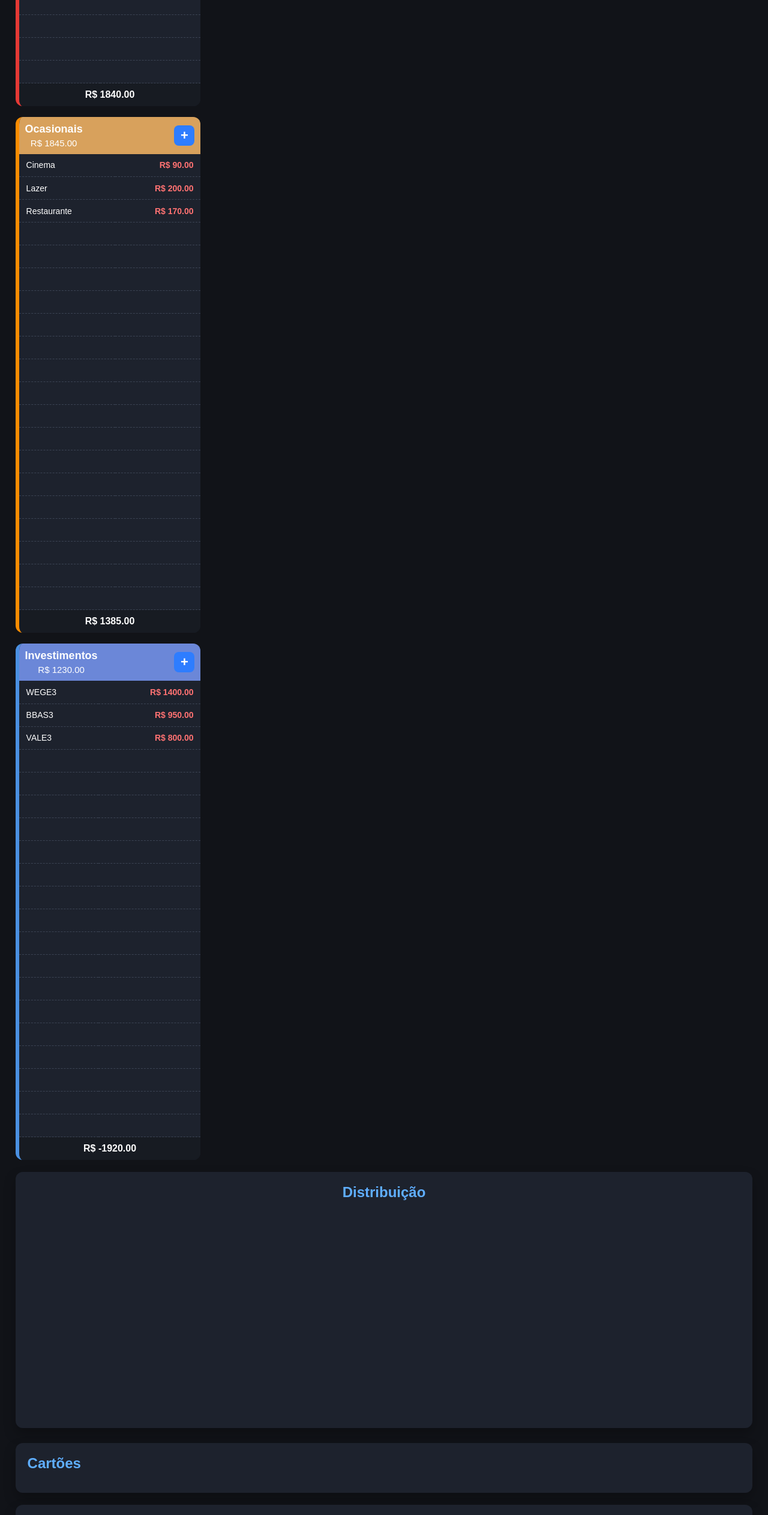
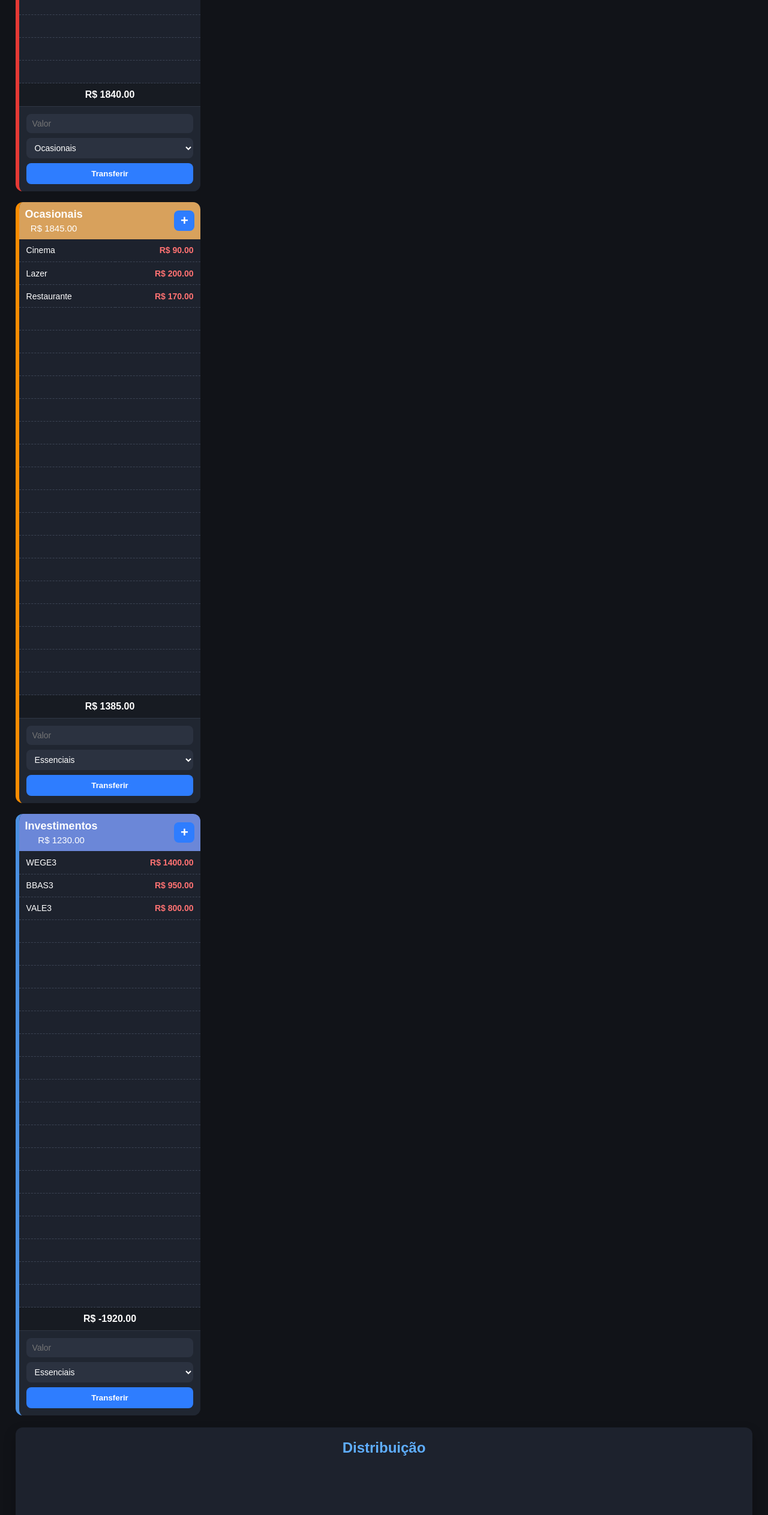
Before and after one commit to jadsondasilva-ops/tutorial, a plain HTML site: page index.html in a window 1280 px wide. Shown: the part 928-3454 px from the top of the page at 60% size. Drawn offline with nearby package versions, Linux system fonts and the light colour scheme.

Commit message:
Botão de transferência do Valor entre colunas

```diff
--- a/index.html
+++ b/index.html
@@ -112,6 +112,35 @@
 
                         </footer>
 
+                        <div class="transferencia">
+
+                            <input
+                                type="number"
+                                id="valorEssenciais"
+                                placeholder="Valor">
+
+                            <select id="origemEssenciais">
+
+                                <option value="ocasionais">
+                                    Ocasionais
+                                </option>
+
+                                <option value="investimentos">
+                                    Investimentos
+                                </option>
+
+                            </select>
+
+                            <button
+                                class="btnTransferir"
+                                data-destino="essenciais">
+
+                                Transferir
+
+                            </button>
+
+                        </div>
+
                     </article>
 
                     <!-- OCASIONAIS -->
@@ -156,6 +185,35 @@
 
                         </footer>
 
+                        <div class="transferencia">
+
+                            <input
+                                type="number"
+                                id="valorOcasionais"
+                                placeholder="Valor">
+
+                            <select id="origemOcasionais">
+
+                                <option value="essenciais">
+                                    Essenciais
+                                </option>
+
+                                <option value="investimentos">
+                                    Investimentos
+                                </option>
+
+                            </select>
+
+                            <button
+                                class="btnTransferir"
+                                data-destino="ocasionais">
+
+                                Transferir
+
+                            </button>
+
+                        </div>
+
                     </article>
 
                     <!-- INVESTIMENTOS -->
@@ -199,6 +257,35 @@
                             </span>
 
                         </footer>
+
+                        <div class="transferencia">
+
+                            <input
+                                type="number"
+                                id="valorInvestimentos"
+                                placeholder="Valor">
+
+                            <select id="origemInvestimentos">
+
+                                <option value="essenciais">
+                                    Essenciais
+                                </option>
+
+                                <option value="ocasionais">
+                                    Ocasionais
+                                </option>
+
+                            </select>
+
+                            <button
+                                class="btnTransferir"
+                                data-destino="investimentos">
+
+                                Transferir
+
+                            </button>
+
+                        </div>
 
                     </article>
 
--- a/script.js
+++ b/script.js
@@ -57,6 +57,12 @@ const btnSalvar = document.getElementById("salvar");
 const btnCancelar = document.getElementById("cancelar");
 
 const botoesAdicionar = document.querySelectorAll(".btnAdicionar");
+
+//==================================================
+// TRANSFERÊNCIA
+//==================================================
+
+const botoesTransferir = document.querySelectorAll(".btnTransferir");
 
 //==================================================
 // ABRIR MODAL
@@ -133,6 +139,72 @@ function renderizarTabela(nomeTabela, idTabela){
     }
 
 }
+
+//==================================================
+// TRANSFERIR ORÇAMENTO
+//==================================================
+
+function transferirOrcamento(origem, destino, valor){
+
+    if(valor <= 0){
+
+        alert("Informe um valor válido.");
+
+        return;
+
+    }
+
+    if(orcamento[origem] < valor){
+
+        alert("A categoria de origem não possui orçamento suficiente.");
+
+        return;
+
+    }
+
+    orcamento[origem] -= valor;
+
+    orcamento[destino] += valor;
+
+    atualizarTudo();
+
+}
+
+//==================================================
+// EVENTO DOS BOTÕES DE TRANSFERÊNCIA
+//==================================================
+
+botoesTransferir.forEach(botao => {
+
+    botao.addEventListener("click", () => {
+
+        const destino = botao.dataset.destino;
+
+        const valor = Number(
+            document.getElementById(
+                "valor" +
+                destino.charAt(0).toUpperCase() +
+                destino.slice(1)
+            ).value
+        );
+
+        const origem = document.getElementById(
+            "origem" +
+            destino.charAt(0).toUpperCase() +
+            destino.slice(1)
+        ).value;
+
+        transferirOrcamento(origem, destino, valor);
+
+        document.getElementById(
+            "valor" +
+            destino.charAt(0).toUpperCase() +
+            destino.slice(1)
+        ).value = "";
+
+    });
+
+});
 
 //==================================================
 // TOTAIS
--- a/style.css
+++ b/style.css
@@ -739,3 +739,70 @@ table{
     cursor:pointer;
 
 }
+
+/*====================================================*
+*TRANSFERÊNCIA DE ORÇAMENTO*
+*====================================================*/
+
+.transferencia{
+
+    padding:12px;
+
+    display:flex;
+
+    flex-direction:column;
+
+    gap:8px;
+
+    background:#202631;
+
+    border-top:1px solid #303744;
+
+}
+
+.transferencia input,
+.transferencia select{
+
+    width:100%;
+
+    padding:8px 10px;
+
+    border:none;
+
+    border-radius:8px;
+
+    background:#2B3240;
+
+    color:#FFF;
+
+    font-size:14px;
+
+}
+
+.btnTransferir{
+
+    padding:10px;
+
+    border:none;
+
+    border-radius:8px;
+
+    cursor:pointer;
+
+    background:#2E7DFF;
+
+    color:white;
+
+    font-weight:bold;
+
+    transition:.25s;
+
+}
+
+.btnTransferir:hover{
+
+    background:#4B97FF;
+
+    transform:scale(1.02);
+
+}
```
